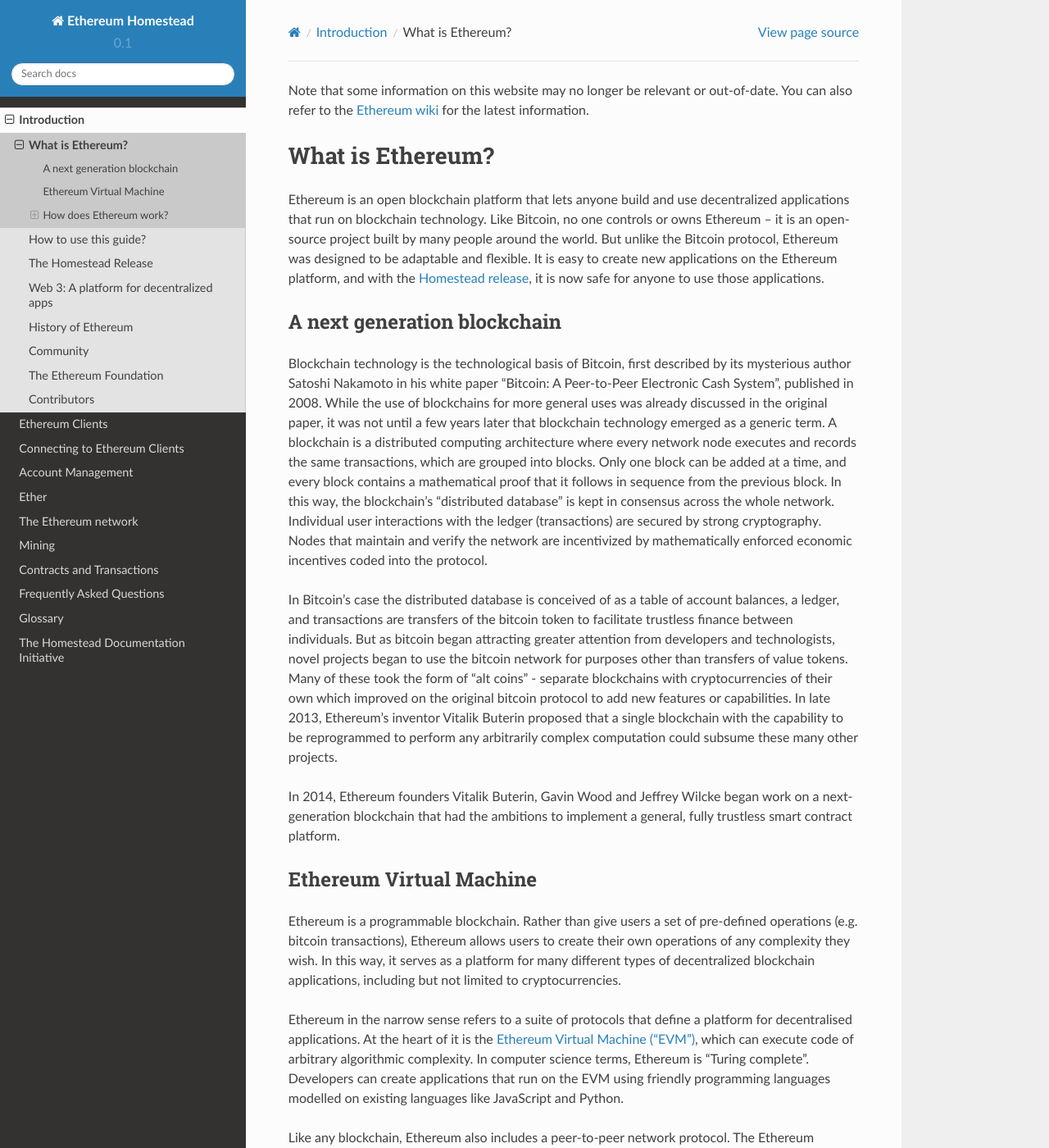
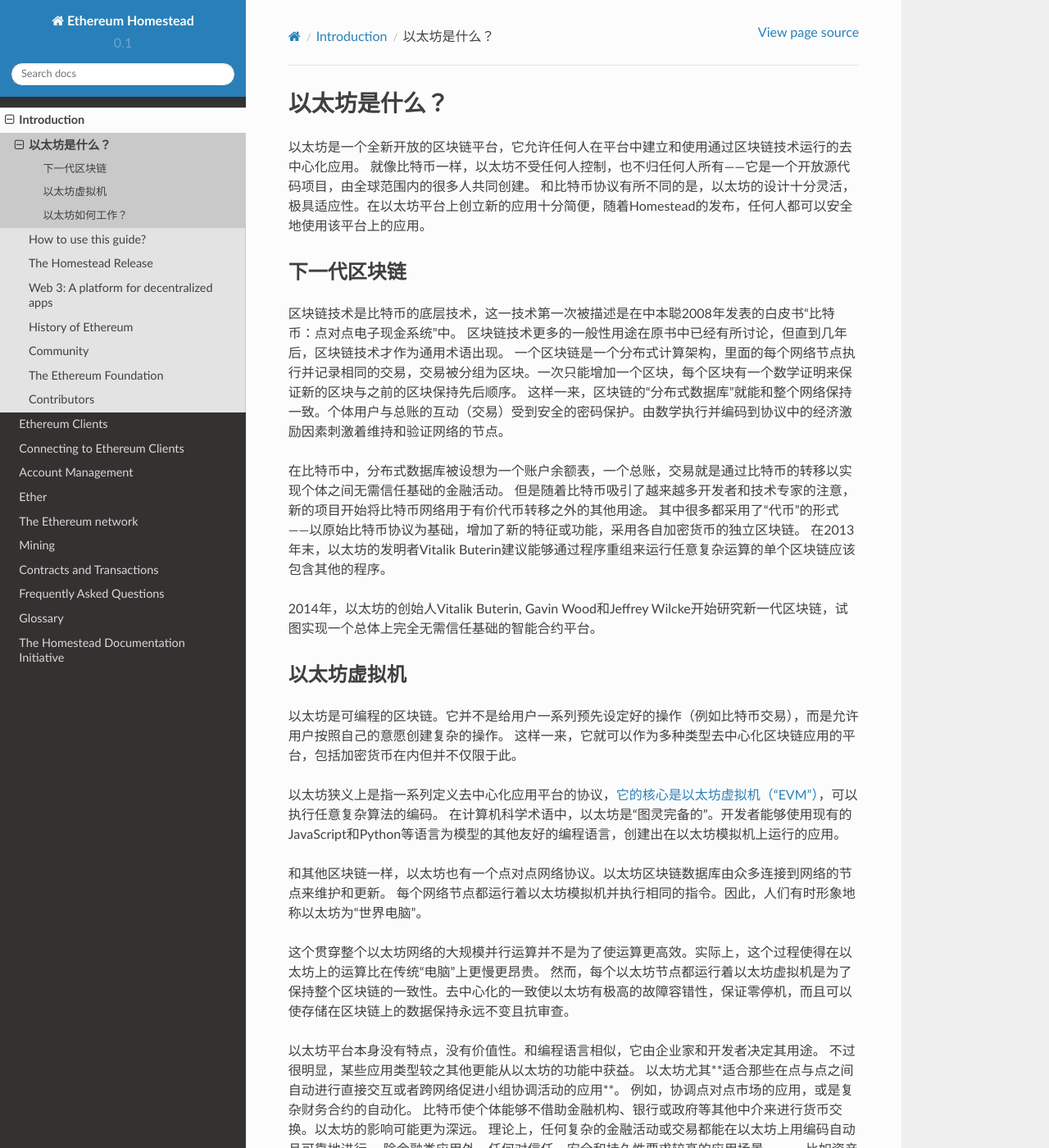
Before and after one commit to wl6g11/EthereumDocCH, a Sphinx documentation site: the page built from source/introduction/what-is-ethereum.rst, in a window 1280 px wide and 1400 px high. Shown: the whole window at 82% size. Built offline with Sphinx 7.4.7 and the Read the Docs theme 2.0.0, drawn with Linux system fonts in a browser that asks for light colours; some of the changed text lies outside the part shown.

Commit message:
完成翻译what-is-ethereum.rst

```diff
--- a/source/introduction/what-is-ethereum.rst
+++ b/source/introduction/what-is-ethereum.rst
@@ -1,116 +1,84 @@
-Note that some information on this website may no longer be relevant or out-of-date. You can also refer to the `Ethereum wiki <https://github.com/ethereum/wiki>`_ for the latest information.
-
 .. _what-is-ethereum:
 
 ################################################################################
-What is Ethereum?
+以太坊是什么？
 ################################################################################
 
-Ethereum is an open blockchain platform that lets anyone build and use decentralized applications that run on blockchain technology. Like Bitcoin, no one controls or owns Ethereum – it is an open-source project built by many people around the world. But unlike the Bitcoin protocol, Ethereum was designed to be adaptable and flexible. It is easy to create new applications on the Ethereum platform, and with the `Homestead release <homestead-release>`_, it is now safe for anyone to use those applications.
+以太坊是一个全新开放的区块链平台，它允许任何人在平台中建立和使用通过区块链技术运行的去中心化应用。
+就像比特币一样，以太坊不受任何人控制，也不归任何人所有——它是一个开放源代码项目，由全球范围内的很多人共同创建。
+和比特币协议有所不同的是，以太坊的设计十分灵活，极具适应性。在以太坊平台上创立新的应用十分简便，随着Homestead的发布，任何人都可以安全地使用该平台上的应用。
 
 ================================================================================
-A next generation blockchain
+下一代区块链
 ================================================================================
 
-Blockchain technology is the technological basis of Bitcoin, first described by its mysterious author Satoshi Nakamoto in his white paper "Bitcoin: A Peer-to-Peer Electronic Cash System", published in 2008. While the use of blockchains for more general uses was already discussed in the original paper, it was not until a few years later that blockchain technology emerged as a generic term. A blockchain is a distributed computing architecture where every network node executes and records the same transactions, which are grouped into blocks. Only one block can be added at a time, and every block contains a mathematical proof that it follows in sequence from the previous block. In this way, the blockchain’s "distributed database" is kept in consensus across the whole network. Individual user interactions with the ledger (transactions) are secured by strong cryptography. Nodes that maintain and verify the network are incentivized by mathematically enforced economic incentives coded into the protocol.
+区块链技术是比特币的底层技术，这一技术第一次被描述是在中本聪2008年发表的白皮书“比特币：点对点电子现金系统”中。
+区块链技术更多的一般性用途在原书中已经有所讨论，但直到几年后，区块链技术才作为通用术语出现。
+一个区块链是一个分布式计算架构，里面的每个网络节点执行并记录相同的交易，交易被分组为区块。一次只能增加一个区块，每个区块有一个数学证明来保证新的区块与之前的区块保持先后顺序。
+这样一来，区块链的“分布式数据库”就能和整个网络保持一致。个体用户与总账的互动（交易）受到安全的密码保护。由数学执行并编码到协议中的经济激励因素刺激着维持和验证网络的节点。
 
-In Bitcoin's case the distributed database is conceived of as a table of account balances, a ledger, and transactions are transfers of the bitcoin token to facilitate trustless finance between individuals. But as bitcoin began attracting greater attention from developers and technologists, novel projects began to use the bitcoin network for purposes other than transfers of value tokens. Many of these took the form of "alt coins" - separate blockchains with cryptocurrencies of their own which improved on the original bitcoin protocol to add new features or capabilities. In late 2013, Ethereum's inventor Vitalik Buterin proposed that a single blockchain with the capability to be reprogrammed to perform any arbitrarily complex computation could subsume these many other projects.
+在比特币中，分布式数据库被设想为一个账户余额表，一个总账，交易就是通过比特币的转移以实现个体之间无需信任基础的金融活动。
+但是随着比特币吸引了越来越多开发者和技术专家的注意，新的项目开始将比特币网络用于有价代币转移之外的其他用途。
+其中很多都采用了“代币”的形式——以原始比特币协议为基础，增加了新的特征或功能，采用各自加密货币的独立区块链。
+在2013年末，以太坊的发明者Vitalik Buterin建议能够通过程序重组来运行任意复杂运算的单个区块链应该包含其他的程序。
 
-In 2014, Ethereum founders Vitalik Buterin, Gavin Wood and Jeffrey Wilcke began work on a next-generation blockchain that had the ambitions to implement a general, fully trustless smart contract platform.
+2014年，以太坊的创始人Vitalik Buterin, Gavin Wood和Jeffrey Wilcke开始研究新一代区块链，试图实现一个总体上完全无需信任基础的智能合约平台。
 
 ================================================================================
-Ethereum Virtual Machine
+以太坊虚拟机
 ================================================================================
 
-Ethereum is a programmable blockchain. Rather than give users a set of pre-defined operations (e.g. bitcoin transactions), Ethereum allows users to create their own operations of any complexity they wish. In this way, it serves as a platform for many different types of decentralized blockchain applications, including but not limited to cryptocurrencies.
+以太坊是可编程的区块链。它并不是给用户一系列预先设定好的操作（例如比特币交易），而是允许用户按照自己的意愿创建复杂的操作。
+这样一来，它就可以作为多种类型去中心化区块链应用的平台，包括加密货币在内但并不仅限于此。
 
-Ethereum in the narrow sense refers to a suite of protocols that define a platform for decentralised applications. At the heart of it is the :ref:`Ethereum Virtual Machine ("EVM") <the-EVM>`, which can execute code of arbitrary algorithmic complexity. In computer science terms, Ethereum is "Turing complete". Developers can create applications that run on the EVM using friendly programming languages modelled on existing languages like JavaScript and Python.
+以太坊狭义上是指一系列定义去中心化应用平台的协议，:ref:`它的核心是以太坊虚拟机（“EVM”）<the-EVM>`，可以执行任意复杂算法的编码。
+在计算机科学术语中，以太坊是“图灵完备的”。开发者能够使用现有的JavaScript和Python等语言为模型的其他友好的编程语言，创建出在以太坊模拟机上运行的应用。
 
-Like any blockchain, Ethereum also includes a peer-to-peer network protocol. The Ethereum blockchain database is maintained and updated by many nodes connected to the network. Each and every node of the network runs the EVM and executes the same instructions. For this reason, Ethereum is sometimes described evocatively as a "world computer".
+和其他区块链一样，以太坊也有一个点对点网络协议。以太坊区块链数据库由众多连接到网络的节点来维护和更新。
+每个网络节点都运行着以太坊模拟机并执行相同的指令。因此，人们有时形象地称以太坊为“世界电脑”。
 
-This massive parallelisation of computing across the entire Ethereum network is not done to make computation more efficient. In fact, this process makes computation on Ethereum far slower and more expensive than on a traditional "computer". Rather, every Ethereum node runs the EVM in order to maintain consensus across the blockchain. Decentralized consensus gives Ethereum extreme levels of fault tolerance, ensures zero downtime, and makes data stored on the blockchain forever unchangeable and censorship-resistant.
+这个贯穿整个以太坊网络的大规模并行运算并不是为了使运算更高效。实际上，这个过程使得在以太坊上的运算比在传统“电脑”上更慢更昂贵。
+然而，每个以太坊节点都运行着以太坊虚拟机是为了保持整个区块链的一致性。去中心化的一致使以太坊有极高的故障容错性，保证零停机，而且可以使存储在区块链上的数据保持永远不变且抗审查。
 
-The Ethereum platform itself is featureless or value-agnostic. Similar to programming languages, it is up to entrepreneurs and developers to decide what it should be used for. However, it is clear that certain application types benefit more than others from Ethereum's capabilities. Specifically, ethereum is **suited for applications that automate direct interaction between peers or facilitate coordinated group action across a network**. For instance, applications for coordinating peer-to-peer marketplaces, or the automation of complex financial contracts. Bitcoin allows for individuals to exchange cash without involving any middlemen like financial institutions, banks, or governments. Ethereum’s impact may be more far-reaching. In theory, financial interactions or exchanges of any complexity could be carried out automatically and reliably using code running on Ethereum. Beyond financial applications, any environments where trust, security, and permanence are important – for instance, asset-registries, voting, governance, and the internet of things – could be massively impacted by the Ethereum platform.
+以太坊平台本身没有特点，没有价值性。和编程语言相似，它由企业家和开发者决定其用途。
+不过很明显，某些应用类型较之其他更能从以太坊的功能中获益。
+以太坊尤其**适合那些在点与点之间自动进行直接交互或者跨网络促进小组协调活动的应用**。
+例如，协调点对点市场的应用，或是复杂财务合约的自动化。
+比特币使个体能够不借助金融机构、银行或政府等其他中介来进行货币交换。以太坊的影响可能更为深远。
+理论上，任何复杂的金融活动或交易都能在以太坊上用编码自动且可靠地进行。
+除金融类应用外，任何对信任、安全和持久性要求较高的应用场景————比如资产注册、投票、管理和物联网————都会大规模地受到以太坊平台影响。
 
 ================================================================================
-How does Ethereum work?
+以太坊如何工作？
 ================================================================================
 
-Ethereum incorporates many features and technologies that will be familiar to users of Bitcoin, while also introducing many modifications and innovations of its own.
+以太坊合并了很多对比特币用户来说十分熟悉的特征和技术，同时自己也进行了很多修正和创新。
 
-Whereas the Bitcoin blockchain was purely a list of transactions, :ref:`Ethereum's basic unit is the account <Accounts>`. The Ethereum blockchain tracks the state of every account, and all state transitions on the Ethereum blockchain are transfers of value and information between accounts. There are two types of accounts:
+比特币区块链纯粹是一个关于交易的列表，:ref:`而以太坊的基础单元是账户<Accounts>`。
+以太坊区块链跟踪每个账户的状态，所有以太坊区块链上的状态转换都是账户之间价值和信息的转移。账户分为两类：
 
-- Externally Owned Accounts (EOAs), which are controlled by private keys
-- Contract Accounts, which are controlled by their contract code and can only be "activated" by an EOA
+- 外部账户（EOAs），由私钥控制
+- 合约账户，由它们的合约编码控制，只能由外部账户（EOA）“激活”
 
-For most users, the basic difference between these is that human users control EOAs - because they can control the private keys which give control over an EOA. Contract accounts, on the other hand, are governed by their internal code. If they are "controlled" by a human user, it is because they are *programmed* to be controlled by an EOA with a certain address, which is in turn controlled by whoever holds the private keys that control that EOA. The popular term "smart contracts" refers to code in a Contract Account – programs that execute when a transaction is sent to that account. Users can create new contracts by deploying code to the blockchain.
+于大部分用户来说，两者基本的区别在于外部账户是由人类用户掌控————因为他们能够控制私钥，进而控制外部账户。
+而合约账户则是由内部编码管控。如果他们是被人类用户“控制”的，那也是因为程序设定它们被具有特定地址的外部账户控制，进而被持有私钥控制外部账户的人控制着。
+“智能合约”这个流行的术语指的是在合约账户中编码————交易被发送给该账户时所运行的程序。
+用户可以通过在区块链中部署编码来创建新的合约。
 
-Contract accounts only perform an operation when instructed to do so by an EOA. So it is not possible for a Contract account to be performing native operations like random number generation or API calls – it can do these things only if prompted by an EOA. This is because Ethereum requires nodes to be able to agree on the outcome of computation, which requires a guarantee of strictly deterministic execution.
+只有当外部账户发出指令时，合约账户才会执行相应的操作。
+所以合约账户不可能自发地执行诸如任意数码生成或应用程序界面调用等操作—只有受外部账户提示时，它才会做这些事。
+这是因为以太坊要求节点能够与运算结果保持一致，这就要求保证严格确定执行。
 
-Like in Bitcoin, users must pay small transaction fees to the network. This protects the Ethereum blockchain from frivolous or malicious computational tasks, like DDoS attacks or infinite loops. The sender of a transaction must pay for each step of the "program" they activated, including computation and memory storage.  These fees are paid in amounts of Ethereum's native value-token, ether.
+和比特币一样，以太坊用户必须向网络支付少量交易费用。
+这可以使以太坊区块链免受无关紧要或恶意的运算任务干扰，比如分布式拒绝服务（DDoS）攻击或无限循环。
+交易的发送者必须在激活的“程序”每一步付款，包括运算和记忆储存。费用通过以太坊自有的有价代币，以太币的形式支付。
 
-These transaction fees are collected by the nodes that validate the network. These "miners" are nodes in the Ethereum network that receive, propagate, verify, and execute transactions. The miners then group the transactions – which include many updates to the "state" of accounts in the Ethereum blockchain – into what are called "blocks", and miners then compete with one another for *their* block to be the next one to be added to the blockchain. Miners are rewarded with ether for each successful block they mine. This provides the economic incentive for people to dedicate hardware and electricity to the Ethereum network.
+交易费用由节点收集，节点使网络生效。这些“矿工”就是以太坊网络中收集、传播、确认和执行交易的节点。
+矿工们将交易分组——包括许多以太坊区块链中账户“状态”的更新——分成的组被称为“区块”，矿工们会互相竞争，以使他们的区块可以添加到下一个区块链上。
+矿工们每挖到一个成功的区块就会得到以太币奖励。这就为人们带来了经济激励，促使人们为以太坊网络贡献硬件和电力。
 
-Just as in the Bitcoin network, miners are tasked with solving a complex mathematical problem in order to successfully "mine" a block. This is known as a "Proof of Work". Any computational problem that requires orders of magnitude more resources to solve algorithmically than it takes to verify the solution is a good candidate for proof of work. In order to discourage centralisation due to the use of specialised hardware (e.g. [ASICs](https://en.bitcoin.it/wiki/ASIC), ), as has occurred in the Bitcoin network, Ethereum chose a memory-hard computational problem. If the problem requires memory as well as CPU, the ideal hardware is in fact the general computer. This makes Ethereum's Proof of Work ASIC-resistant, allowing a more decentralized distribution of security than blockchains whose mining is dominated by specialized hardware, like Bitcoin.
-
-
-Learn about Ethereum
-==============================
-
-[to be extended]
-
-PR videos with some pathos:
----------------------------------
-
-* `Ethereum: the World Computer <https://www.youtube.com/watch?v=j23HnORQXvs>`_
-* `Ethereum -- your turn <https://vimeo.com/88959651>`_
-
-
-Blockchain and Ethereum 101
-----------------------------------
-
-* `Explain bitcoin like I'm five <https://medium.com/@nik5ter/explain-bitcoin-like-im-five-73b4257ac833>`_ - an excellent introduction to blockchain technology and bitcoin to the mildly techsavvy layperson.
-* https://medium.com/@creole/7-a-simple-view-of-ethereum-e276f76c980b
-* https://blog.chain.com/explaining-ethereum-fd043c7d602e
-
-* `Explain Ethereum to non-technical people Q&A on stackexchange <http://ethereum.stackexchange.com/questions/45/how-would-i-explain-ethereum-to-a-non-technical-friend>`_
-* Reddit threads on ELI5-ing Ethereum:
-
-`[1] <https://www.reddit.com/r/ethereum/comments/43brik/explaining_ethereum_to_friends/>`_
-`[2] <https://www.reddit.com/r/ethereum/comments/3c132d/eli5_what_you_guys_do_here/>`_
-`[3] <https://www.reddit.com/r/ethereum/comments/1vvz13/eli5_ethereum/>`_
-`[4] <https://www.reddit.com/r/ethereum/comments/1vb1gc/is_ethereum_an_alt_coin_can_anyone_eli5/>`_
-`[5] <https://www.reddit.com/r/ethereum/comments/4279dh/eli5_what_exactly_is_ethereum/>`_
-`[6] <https://www.reddit.com/r/ethereum/comments/2hl10p/eli5_ethereum/>`_
-`[7] <https://www.reddit.com/r/ethereum/comments/41y8by/the_best_way_i_can_eli5_ethereum_to_someone/>`_
-`[8] <https://www.reddit.com/r/ethereum/comments/44b69e/i_dont_understand_the_technology/>`_
-`[9] <https://medium.com/@nik5ter/explain-bitcoin-like-im-five-73b4257ac833>`_
-`[10] <https://www.reddit.com/r/ethereum/comments/1vb1gc/is_ethereum_an_alt_coin_can_anyone_eli5/>`_
-`[11] <https://www.reddit.com/r/ethereum/comments/2dpgwy/eli5_ethereum/>`_
-`[12] <https://www.reddit.com/r/ethereum/comments/47u5y9/explain_what_ethereum_is_to_a_bitcoin_trader/>`_
-`[13] <https://www.reddit.com/r/ethereum/comments/27wsgq/eli5_ethereum_its_uses_its_features_its_future/>`_
-`[14] <https://www.reddit.com/r/ethereum/comments/4936d3/are_you_new_to_ethereum_here_are_many/>`_
-`[15] <https://www.reddit.com/r/ethereum/comments/4279dh/eli5_what_exactly_is_ethereum/>`_
-`[16] <https://www.reddit.com/r/ethereum/comments/3n37dp/explaining_ethereum_ecosystem_for_normal/>`_
-`[17] <https://www.reddit.com/r/ethereum/comments/271qdz/can_someone_explain_the_concept_of_gas_in_ethereum/>`_
-`[18] <https://www.reddit.com/r/ethereum/comments/3hg7id/why_should_the_average_person_care_about_ethereum/>`_
-`[19] <https://www.reddit.com/r/ethereum/comments/43exre/what_are_the_advantages_of_ethereum_over_other/>`_
-
-
-Videos
-----------------------
-
-* http://change.is/video/ethereum-the-world-computer-featuring-dr-gavin-wood
-
-Infographics
---------------------------------
-
-* `Ethereum explained...[to your mother] <https://blog.ethereum.org/wp-content/uploads/2015/06/Ethereum-image-infographic-beginners-guide.png>`_
-* https://medium.com/@angelomilan/ethereum-explained-to-my-mom-infographic-673e32054c1c#.n9kzhme6v
-
-
-Comparison to alternatives
----------------------------------
-
-* `NXT <https://www.reddit.com/r/ethereum/comments/23aejv/eli5_what_is_the_qnce_between_ethereum_and/>`_
-* `MaidSafe <https://www.reddit.com/r/ethereum/comments/22r49u/how_is_maidsafe_different_then_etherium/>`_
+和比特币网络一样，矿工们有解决复杂数学问题的任务以便成功地“挖”到区块。
+这被称为“工作量证明”。一个运算问题，如果在算法上解决，比验证解决方法需要更多数量级的资源，那么它就是工作证明的极佳选择。
+为防止比特币网络中已经发生的，专门硬件（例如特定用途集成电路）造成的中心化现象，以太坊选择了难以存储的运算问题。
+如果问题需要存储器和CPU，事实上理想的硬件是普通的电脑。
+这就使以太坊的工作量证明具有抗特定用途集成电路性，和比特币这种由专门硬件控制挖矿的区块链相比，能够带来更加去中心化的安全分布。
```
